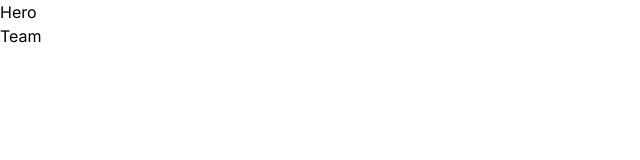
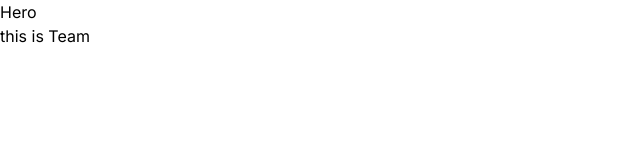
Before and after one commit to sudharshanr15/gglobalschool, a Next.js app: page / in a window 1280 px wide. Shown: the top 160 px of the page, without its empty margins (0-640 px from the left). Built offline with nearby package versions, Linux system fonts and the light colour scheme.

Commit message:
first commit

```diff
--- a/src/container/Home/Team.tsx
+++ b/src/container/Home/Team.tsx
@@ -1,5 +1,5 @@
 const Team = () => (
-    <h1>Team</h1>
+    <h1> this is Team</h1>
 )
 
 export default Team
```
